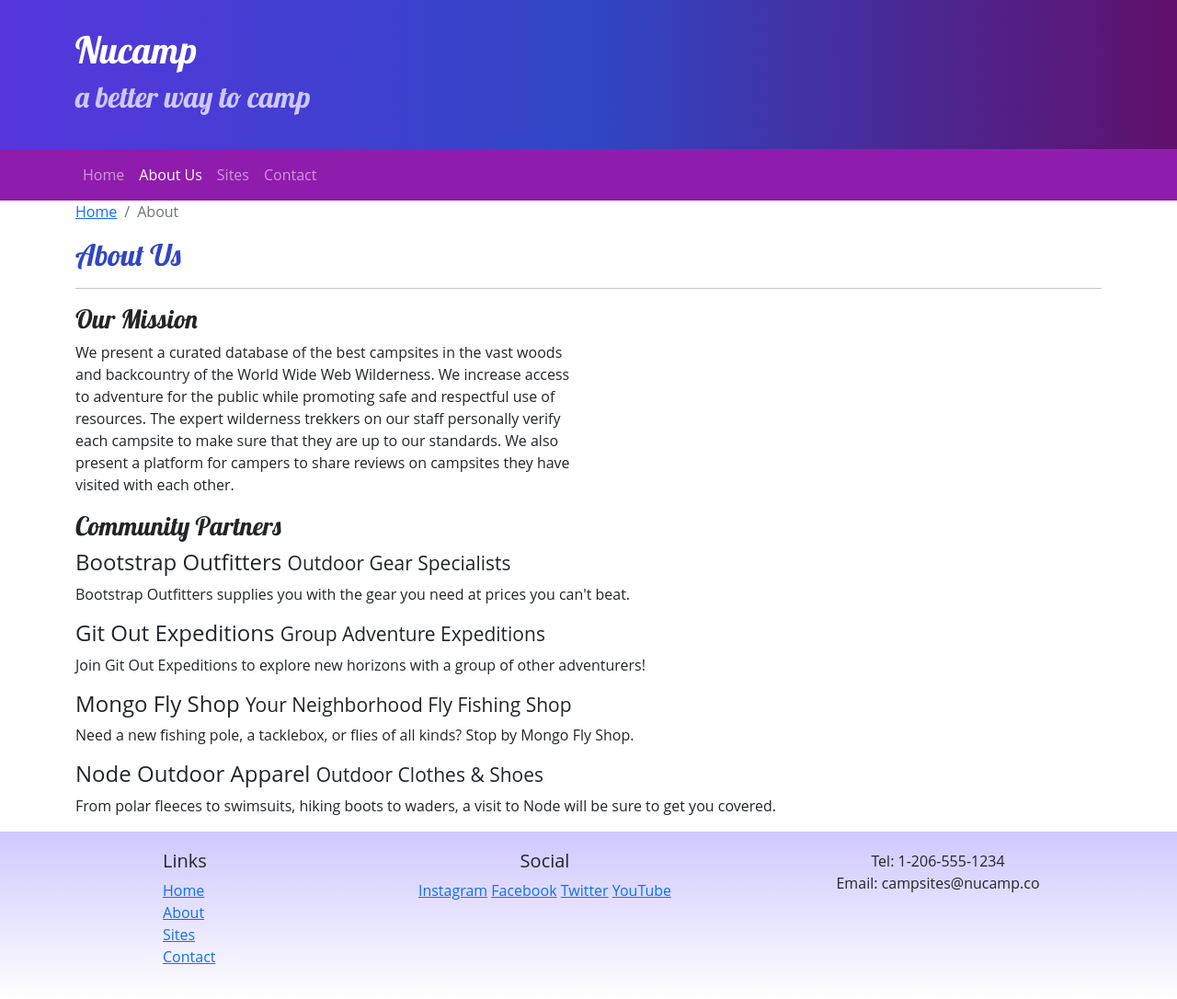
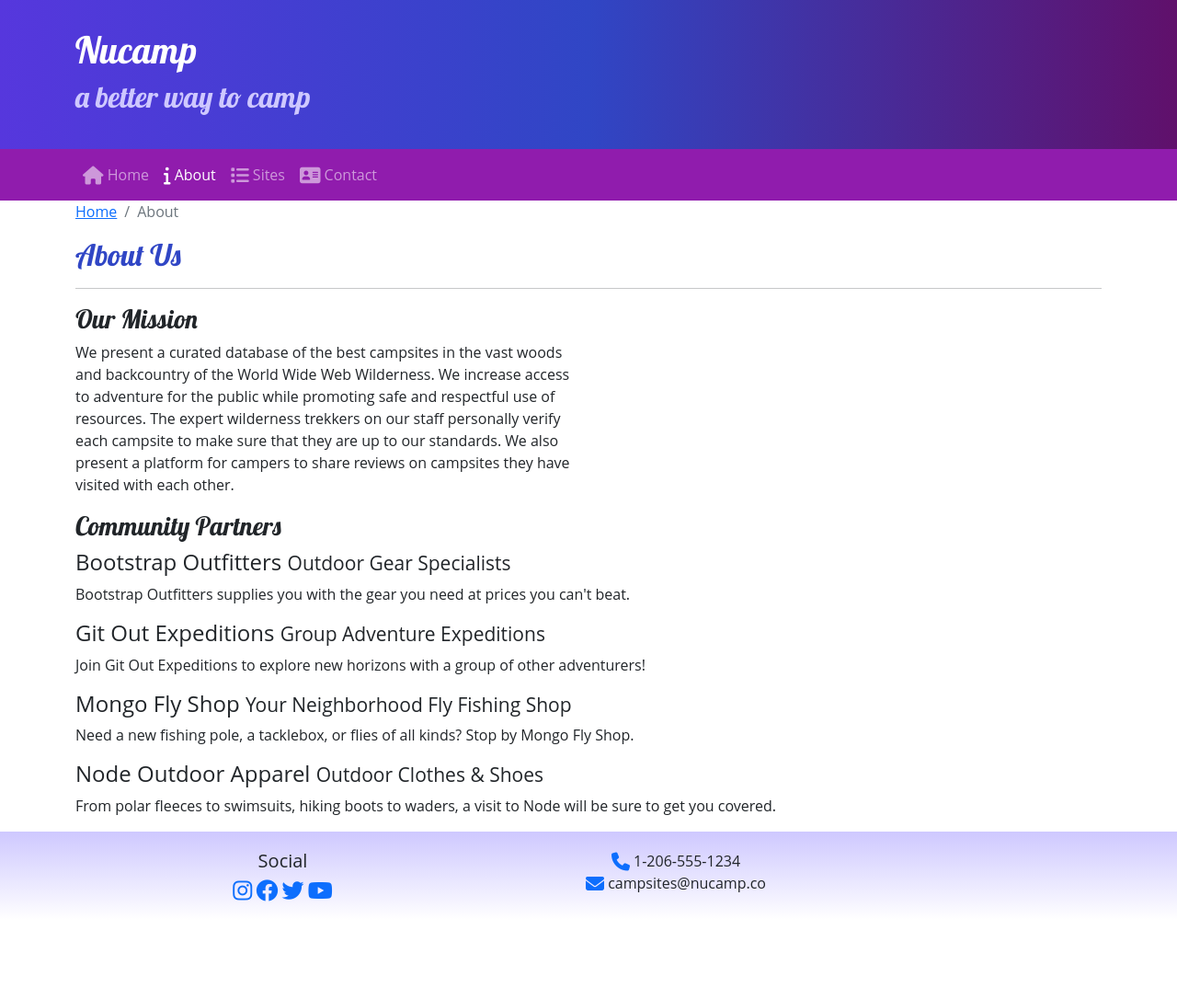
Before and after one commit to KayoticKg29/NuCampSite, a plain HTML site: page aboutus.html in a window 1280 px wide. Shown: the whole page at 92% size. After the commit the page ends 1000 px from the top, so only its background shows below. Drawn offline with nearby package versions, Linux system fonts and the light colour scheme; files that its build step writes are made by us from their sources.

Commit message:
Add files via upload

```diff
--- a/aboutus.html
+++ b/aboutus.html
@@ -10,6 +10,9 @@
 
     <!-- Bootstrap CSS -->
     <link href="https://cdn.jsdelivr.net/npm/bootstrap@5.2.3/dist/css/bootstrap.min.css" rel="stylesheet" integrity="sha384-rbsA2VBKQhggwzxH7pPCaAqO46MgnOM80zW1RWuH61DGLwZJEdK2Kadq2F9CUG65" crossorigin="anonymous"/>
+
+    <!-- Font Awesome -->
+    <link rel="stylesheet" href="https://cdnjs.cloudflare.com/ajax/libs/font-awesome/6.2.1/css/all.min.css" integrity="sha512-MV7K8+y+gLIBoVD59lQIYicR65iaqukzvf/nwasF0nqhPay5w/9lJmVM2hMDcnK1OnMGCdVK+iQrJ7lzPJQd1w==" crossorigin="anonymous" referrerpolicy="no-referrer"/>
 
     <!-- Google Font - Lobster -->
     <link rel="stylesheet" href="https://fonts.googleapis.com/css?family=Lobster"/>
@@ -39,10 +42,10 @@
             </button>
             <div class="collapse navbar-collapse" id="nucampNavbar">
                 <ul class="navbar-nav">
-                    <li class="nav-item"><a class="nav-link" href="index.html">Home</a></li>
-                    <li class="nav-item"><a class="nav-link active" href="#">About Us</a></li>
-                    <li class="nav-item"><a class="nav-link" href="#">Sites</a></li>
-                    <li class="nav-item"><a class="nav-link" href="#">Contact</a></li>
+                    <li class="nav-item"><a class="nav-link" href="index.html"><i class="fa-solid fa-house fa-lg"></i> Home</a></li>
+                    <li class="nav-item"><a class="nav-link active" href="#"><i class="fa-solid fa-info fa-lg"></i> About</a></li>
+                    <li class="nav-item"><a class="nav-link" href="#"><i class="fa-solid fa-list fa-lg"></i> Sites</a></li>
+                    <li class="nav-item"><a class="nav-link" href="#"><i class="fa-solid fa-address-card fa-lg"></i> Contact</a></li>
                 </ul>
             </div>
         </div>
@@ -54,7 +57,7 @@
                 <div class="col">
                     <ol class="breadcrumb">
                         <li class="breadcrumb-item"><a href="index.html">Home</a></li>
-                        <li class="breadcrumb-item active">About</li>
+                        <li class="breadcrumb-item active" aria-current="page">About</li>
                     </ol>
                     <h2>About Us</h2>
                     <hr />
@@ -90,25 +93,16 @@
     <footer>
         <div class="container">
             <div class="row">
-                <div class="col-4 col-sm-2 offset-1">
-                    <h5>Links</h5>
-                    <ul class="list-unstyled">
-                        <li><a href="index.html">Home</a></li>
-                        <li><a href="#">About</a></li>
-                        <li><a href="#">Sites</a></li>
-                        <li><a href="#">Contact</a></li>
-                    </ul>
-                </div>
                 <div class="col-6 col-sm-5 text-center">
                     <h5>Social</h5>
-                    <a href="http://instagram.com/">Instagram</a>
-                    <a href="http://facebook.com/">Facebook</a>
-                    <a href="http://twitter.com/">Twitter</a>
-                    <a href="http://youtube.com/">YouTube</a>
+                    <a href="http://instagram.com/"><i class="fa-brands fa-instagram fa-xl"></i></a>
+                    <a href="http://facebook.com/"><i class="fa-brands fa-facebook fa-xl"></i></a>
+                    <a href="http://twitter.com/"><i class="fa-brands fa-twitter fa-xl"></i></a>
+                    <a href="http://youtube.com/"><i class="fa-brands fa-youtube fa-xl"></i></a>
                 </div>
                 <div class="col-sm-4 text-center">
-                    Tel: 1-206-555-1234<br />
-                    Email: campsites@nucamp.co
+                    <i class="fa-solid fa-phone fa-lg text-primary"></i> 1-206-555-1234<br />
+                    <i class="fa-solid fa-envelope fa-lg text-primary"></i> campsites@nucamp.co
                 </div>
             </div>
         </div>
```
Also changed, not shown: index.html (+14 -10 lines).
